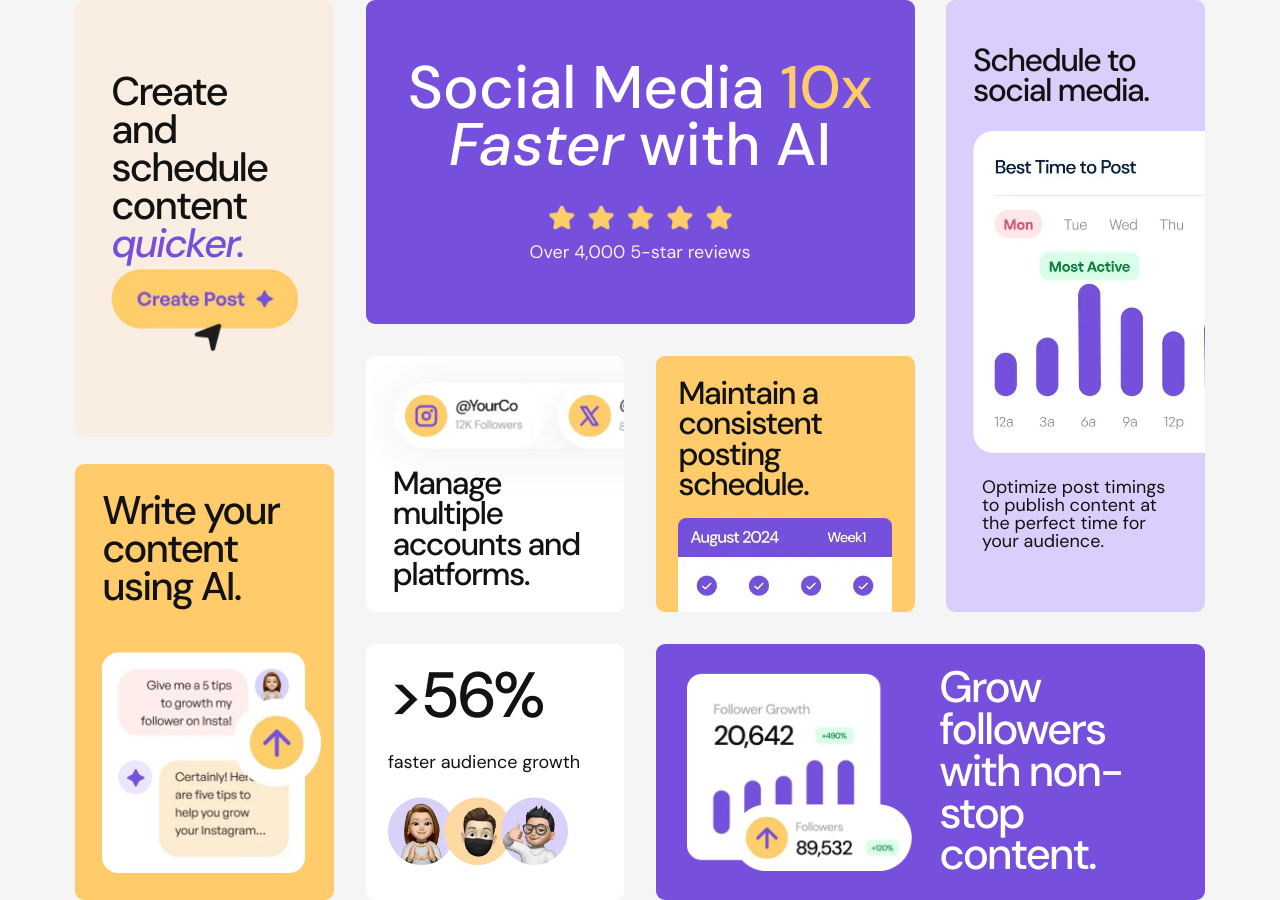
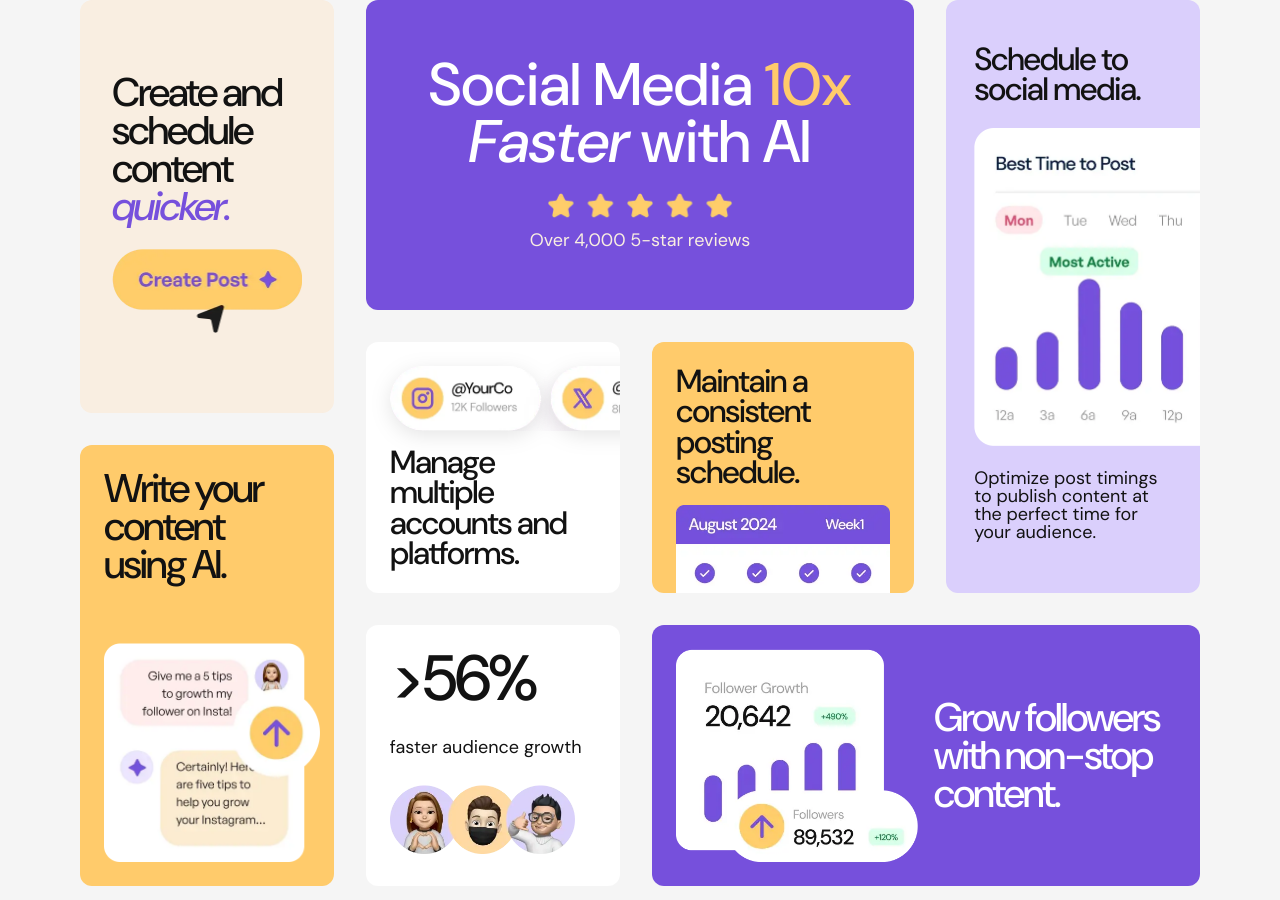
Before and after one commit to VendettaJoy/fem-bento-grid, a plain HTML site: page index.html in a window 1280 px wide. Drawn offline with Linux system fonts and the light colour scheme; a script that the page names is missing.

Commit message:
Refactor CSS
Refactored the CSS to make the code more legible and neater. Tweaked some values to match the design previews and removed the google fonts links to instead self-host the fonts.

```diff
--- a/index.html
+++ b/index.html
@@ -14,14 +14,9 @@
 
 		<title>Frontend Mentor | Bento Grid</title>
 
-        <!-- Google Fonts -->
-        <link rel="preconnect" href="https://fonts.googleapis.com">
-        <link rel="preconnect" href="https://fonts.gstatic.com" crossorigin>
-        <link href="https://fonts.googleapis.com/css2?family=DM+Sans:ital,opsz,wght@0,9..40,400..500;1,9..40,100..1000&display=swap" rel="stylesheet">
-
 		<!-- Stylesheets -->
-         <link rel="stylesheet" href="./reset.css">
-         <link rel="stylesheet" href="./style.css">
+		<link rel="stylesheet" href="./reset.css" />
+		<link rel="stylesheet" href="./style.css" />
 	</head>
 
 	<body>
@@ -29,57 +24,86 @@
 			<!-- BLOCK 1 -->
 			<div class="block block-1">
 				<h1>
-                    Social Media <span class="yellow-accent">10x</span> <span class="italic">Faster</span> with AI
+					Social Media <span class="yellow-accent">10x</span>
+					<span class="italic">Faster</span> with AI
 				</h1>
-                <img src="./assets/images/illustration-five-stars.webp" alt="">
+				<img
+					src="./assets/images/illustration-five-stars.webp"
+					alt=""
+				/>
 				<p>Over 4,000 5-star reviews</p>
 			</div>
 
 			<!-- BLOCK 2 -->
 			<div class="block block-2">
-                <img src="./assets/images/illustration-multiple-platforms.webp" alt="">
 				<h2>Manage multiple accounts and platforms.</h2>
+				<img
+					src="./assets/images/illustration-multiple-platforms.webp"
+					alt=""
+				/>
 			</div>
 
 			<!-- BLOCK 3 -->
 			<div class="block block-3">
 				<h2>Maintain a consistent posting schedule.</h2>
-                <img src="./assets/images/illustration-consistent-schedule.webp" alt="">
+				<img
+					src="./assets/images/illustration-consistent-schedule.webp"
+					alt=""
+				/>
 			</div>
 
 			<!-- BLOCK 4 -->
 			<div class="block block-4">
-                <h2>
-                    Schedule to social media.
-                </h2>
-                <img src="./assets/images/illustration-schedule-posts.webp" alt="">
-                <p>Optimize post timings to publish content at the perfect time for your audience.</p>
+				<h2>Schedule to social media.</h2>
+				<img
+					src="./assets/images/illustration-schedule-posts.webp"
+					alt=""
+				/>
+				<p>
+					Optimize post timings to publish content at the perfect time
+					for your audience.
+				</p>
 			</div>
 
 			<!-- BLOCK 5 -->
 			<div class="block block-5">
-                <img src="./assets/images/illustration-grow-followers.webp" alt="">
 				<h2>Grow followers with non-stop content.</h2>
+				<img
+					src="./assets/images/illustration-grow-followers.webp"
+					alt=""
+				/>
 			</div>
 
 			<!-- BLOCK 6 -->
 			<div class="block block-6">
 				<h2>>56%</h2>
 				<p>faster audience growth</p>
-                <img src="./assets/images/illustration-audience-growth.webp" alt="">
+				<img
+					src="./assets/images/illustration-audience-growth.webp"
+					alt=""
+				/>
 			</div>
 
 			<div class="mini-grid">
 				<!-- BLOCK 7 -->
 				<div class="block block-7">
-                    <h2>Create and schedule content <span class="italic purple-accent">quicker.</span></h2>
-                    <img src="./assets/images/illustration-create-post.webp" alt="">
+					<h2>
+						Create and schedule content
+						<span class="italic purple-accent">quicker.</span>
+					</h2>
+					<img
+						src="./assets/images/illustration-create-post.webp"
+						alt=""
+					/>
 				</div>
 
 				<!-- BLOCK 8 -->
 				<div class="block block-8">
 					<h2>Write your content using AI.</h2>
-                    <img src="./assets/images/illustration-ai-content.webp" alt="">
+					<img
+						src="./assets/images/illustration-ai-content.webp"
+						alt=""
+					/>
 				</div>
 			</div>
 		</main>
--- a/style.css
+++ b/style.css
@@ -1,3 +1,16 @@
+@font-face {
+    font-family: "DM Sans";
+    font-weight: 400 500;
+    src: url(/assets/fonts/DMSans-VariableFont_opsz\,wght.ttf);
+}
+
+@font-face {
+    font-family: "DM Sans";
+    font-weight: 400 500;
+    font-style: italic;
+    src: url(/assets/fonts/DMSans-Italic-VariableFont_opsz\,wght.ttf);
+}
+
 :root {
 	/* Colours */
 	--clr-purple-100: hsl(254, 88%, 90%);
@@ -10,13 +23,11 @@
 	--clr-black: hsl(0, 0%, 7%);
 
 	/* Typography */
-    --ff-base: "DM Sans", sans-serif;
+	--ff-base: "DM Sans", Arial, Helvetica, sans-serif;
 	--fs-base: 18px;
 	--fw-regular: 400;
 	--fw-bold: 500;
 }
-
-
 
 /* General Styles */
 body {
@@ -26,20 +37,19 @@ body {
 	color: var(--clr-black);
 	background-color: hsl(0, 0%, 96%);
 
-    display: flex;
-    min-height: 100vh;
-    justify-content: center;
-    align-items: flex-start;
+	display: grid;
+	height: 100vh;
 }
 
-h1, h2 {
+h1,
+h2 {
 	line-height: 0.95;
 }
 
 h1 {
 	font-size: clamp(2.75rem, 5vw, 3.75rem);
 	font-weight: var(--fw-bold);
-    margin-bottom: 0.5em;
+	margin-block-end: 1rem;
 }
 
 h2 {
@@ -48,7 +58,267 @@ h2 {
 	letter-spacing: -0.05em;
 }
 
+/* Main Styles */
+.container {
+	display: grid;
+	padding: 2rem 1rem;
+	max-width: 70rem;
+	gap: 2rem;
+}
 
+.block {
+	/* background-color: cadetblue; */
+	display: grid;
+	gap: 1rem;
+	border-radius: clamp(0.5rem, 5vw, 0.75rem);
+	overflow: clip;
+}
+
+/* Block 1 */
+.block-1 {
+	color: var(--clr-white);
+	background-color: var(--clr-purple-500);
+	padding: 2.25rem;
+	justify-items: center;
+	gap: 0.25em;
+
+	h1 {
+		text-align: center;
+	}
+
+	p {
+		color: var(--clr-yellow-100);
+	}
+
+	img {
+		width: 65%;
+	}
+}
+
+/* Block 2 */
+.block-2 {
+	background-color: var(--clr-white);
+	padding: 1rem;
+
+	img {
+		order: -1;
+		filter: drop-shadow(0 5px 10px rgba(0, 0, 0, 0.1));
+		border-radius: 10rem;
+	}
+}
+
+/* Block 3 */
+.block-3 {
+	background-color: var(--clr-yellow-500);
+	padding: 1rem;
+
+	h2 {
+		padding-inline-end: 5rem;
+	}
+
+	img {
+		width: 65%;
+		margin-bottom: -35px;
+	}
+}
+
+/* Block 4 */
+.block-4 {
+	background-color: var(--clr-purple-100);
+	padding: 1.75rem 1rem;
+	justify-items: center;
+
+	p {
+		text-align: center;
+		line-height: 1;
+		padding-inline: 0.5em;
+	}
+}
+
+/* Block 5 */
+.block-5 {
+	color: var(--clr-white);
+	background-color: var(--clr-purple-500);
+	padding: 1.25rem;
+	justify-items: center;
+	gap: 2rem;
+
+	h2 {
+		font-size: clamp(2rem, 5vw, 2.5rem);
+		text-align: center;
+		padding-inline: 2rem;
+	}
+
+	img {
+		order: -1;
+		width: 75%;
+	}
+}
+
+/* Block 6 */
+.block-6 {
+	background-color: var(--clr-white);
+	padding: 1.5rem;
+
+	h2 {
+		font-size: clamp(3rem, 5vw, 4rem);
+	}
+
+	img {
+		width: 55%;
+	}
+}
+
+/* Block 7 */
+.block-7 {
+	background-color: var(--clr-yellow-100);
+	padding: 1.5rem;
+
+	h2 {
+		font-size: clamp(2rem, 5vw, 2.5rem);
+	}
+
+	img {
+		width: 60%;
+	}
+}
+
+/* Block 8 */
+.block-8 {
+	background-color: var(--clr-yellow-500);
+	padding: 1.5rem;
+	gap: 1.5rem;
+
+	h2 {
+		font-size: clamp(2rem, 5vw, 2.5rem);
+	}
+
+	img {
+		width: 72.5%;
+	}
+}
+
+/* Media Queries */
+@media (min-width: 55rem) {
+	.container {
+		padding: 0;
+		justify-self: center;
+		align-self: center;
+		grid-template-columns: repeat(4, 1fr);
+		grid-template-areas:
+			"mini-grid block-1 block-1 block-4"
+			"mini-grid block-2 block-3 block-4"
+			"mini-grid block-6 block-5 block-5";
+	}
+
+	/* Block 1 */
+	.block-1 {
+		grid-area: block-1;
+		padding-block: 3.5rem;
+
+		img {
+			width: 40%;
+		}
+	}
+
+	/* Block 2 */
+	.block-2 {
+		grid-area: block-2;
+		padding: 1.5rem;
+
+		img {
+			max-width: 150%;
+		}
+	}
+
+	/* Block 3 */
+	.block-3 {
+		grid-area: block-3;
+		padding: 1.5rem;
+
+		img {
+			width: 100%;
+			margin-bottom: -100px;
+		}
+	}
+
+	/* Block 4 */
+	.block-4 {
+		grid-area: block-4;
+		padding: 2.75rem 1.75rem;
+		justify-items: left;
+
+		p {
+			text-align: left;
+			padding: 0;
+		}
+
+		img {
+			max-width: 180%;
+		}
+	}
+
+	/* Block 5 */
+	.block-5 {
+		grid-area: block-5;
+		grid-template-columns: repeat(2, 1fr);
+		align-items: center;
+		gap: 1rem;
+		padding: 1.5rem;
+
+		h2 {
+			text-align: left;
+			padding-inline: 0;
+		}
+
+		img {
+			width: 100%;
+		}
+	}
+
+	/* Block 6 */
+	.block-6 {
+		grid-area: block-6;
+		padding: 1.5rem;
+
+		img {
+			width: 90%;
+		}
+	}
+
+	.mini-grid {
+		grid-area: mini-grid;
+		display: grid;
+		gap: 2rem;
+		grid-template-rows: 1.45fr 1.55fr;
+		grid-template-areas:
+			"block-7"
+			"block-8";
+	}
+
+	/* Block 7 */
+	.block-7 {
+		grid-area: block-7;
+		padding-inline: 2rem;
+		gap: 1.5rem;
+		align-content: center;
+
+		img {
+			width: 100%;
+		}
+	}
+
+	/* Block 8 */
+	.block-8 {
+		grid-area: block-8;
+		align-content: space-between;
+
+		img {
+			max-width: 105%;
+			width: 105%;
+		}
+	}
+}
 
 /* Utility Classes */
 .italic {
@@ -62,315 +332,3 @@ h2 {
 .purple-accent {
 	color: var(--clr-purple-500);
 }
-
-
-
-/* Main Styles */
-.container {
-    margin: 1.75em 1em;
-    display: grid;
-    gap: 1.5em;
-}
-
-.mini-grid {
-    display: grid;
-    gap: 1.5em;
-}
-
-.block {
-    background-color: cadetblue;
-    border-radius: 0.5em;
-}
-
-
-/* Block 1 */
-.block-1 {
-    color: var(--clr-white);
-    background-color: var(--clr-purple-500);
-    padding: 2.25em;
-
-    display: grid;
-    justify-items: center;
-}
-
-.block-1 h1 {
-    text-align: center;
-}
-
-.block-1 p {
-    color: var(--clr-yellow-100);
-}
-
-.block-1 img {
-    width: 10.5em;
-    margin-bottom: 0.25em;
-}
-
-
-/* Block 2 */
-.block-2 {
-    background-color: var(--clr-white);
-    padding: 1em;
-
-    display: grid;
-    gap: 1.05em;
-}
-
-.block-2 img {
-    box-shadow: 0 2px 50px rgba(0,0,0,0.075);
-    border-radius: 10em;
-}
-
-
-/* Block 3 */
-.block-3 {
-    background-color: var(--clr-yellow-500);
-    padding: 1em 5em 0 1em;
-    height: 12.25em;
-    overflow: hidden;
-
-    display: grid;
-    gap: 1em;
-}
-
-.block-3 img {
-    width: 11.5em;
-}
-
-
-/* Block 4 */
-.block-4 {
-    background-color: var(--clr-purple-100);
-    padding: 1.75em 1em;
-
-    display: grid;
-    justify-items: center;
-    gap: 1.5em;
-}
-
-.block-4 p {
-    text-align: center;
-    line-height: 1;
-    padding: 0 0.5em;
-}
-
-
-/* Block 5 */
-.block-5 {
-    color: var(--clr-white);
-    background-color: var(--clr-purple-500);
-    padding: 1.25em 3.25em;
-
-    display: grid;
-    justify-items: center;
-    gap: 2em;
-}
-
-.block-5 h2 {
-    font-size: clamp(2rem, 5vw, 2.75rem);
-    text-align: center;
-}
-
-
-/* Block 6 */
-.block-6 {
-    background-color: var(--clr-white);
-    padding: 1em;
-
-    display: grid;
-    gap: 1em;
-}
-
-.block-6 h2 {
-    font-size: clamp(3rem, 5vw, 4rem);
-}
-
-.block-6 img {
-    width: 10em;
-}
-
-
-/* Block 7 */
-.block-7 {
-    background-color: var(--clr-yellow-100);
-    padding: 1.5em 1.5em;
-
-    display: grid;
-    gap: 1em;
-}
-
-.block-7 h2 {
-    font-size: clamp(2rem, 5vw, 2.5rem);
-}
-
-.block-7 img {
-    width: 10em;
-}
-
-
-/* Block 8 */
-.block-8 {
-    background-color: var(--clr-yellow-500);
-    padding: 1.5em 2em 1.5em 1.5em;
-
-    display: grid;
-    gap: 1em;
-}
-
-.block-8 h2 {
-    font-size: clamp(2rem, 5vw, 2.5rem);
-}
-
-.block-8 img {
-    width: 12em;
-}
-
-
-
-/* Media Queries */
-@media (min-width: 60em) {
-    body {
-        align-items: center;
-    }
-
-    .container {
-        margin: 0;
-        width: 62.75em;
-        height: 50em;
-        display: grid;
-        gap: 1.75em;
-        grid-template-columns: repeat(4, 1fr);
-        grid-template-rows: repeat(3, 1fr);
-        grid-template-areas:
-        "mini-grid block-1 block-1 block-4"
-        "mini-grid block-2 block-3 block-4"
-        "mini-grid block-6 block-5 block-5";
-    }
-
-
-    /* Block 1 */
-    .block-1 {
-        grid-area: block-1;
-        padding: 3.25em 2em;
-    }
-
-
-    /* Block 2 */
-    .block-2 {
-        grid-area: block-2;
-        padding: 1.5em 0 1.5em 1.5em;
-        height: 14.25em;
-        overflow: hidden;
-    }
-
-    .block-2 h2 {
-        padding-right: 3.5em;
-    }
-
-    .block-2 img {
-        min-width: 17.5em;
-    }
-
-
-    /* Block 3 */
-    .block-3 {
-        grid-area: block-3;
-        padding: 1.25em 1.25em 0 1.25em;
-        height: 14.25em;
-    }
-
-    .block-3 img {
-        width: 100%;
-    }
-
-
-    /* Block 4 */
-    .block-4 {
-        grid-area: block-4;
-        padding: 2.5em 0 2.5em 1.5em;
-        overflow: hidden;
-        gap: 0.5em;
-    }
-
-    .block-4 h2 {
-        padding-right: 4em;
-    }
-
-    .block-4 p {
-        text-align: left;
-        padding-right: 9em;
-    }
-
-    .block-4 img {
-        min-width: 20em;
-    }
-
-
-    /* Block 5 */
-    .block-5 {
-        grid-area: block-5;
-        grid-template-columns: repeat(2,1fr);
-        align-items: center;
-        gap: 1em;
-        padding: 1.25em;
-    }
-
-    .block-5 img {
-        width: 12.5em;
-    }
-
-    .block-5 h2 {
-        text-align: left;
-    }
-
-
-    /* Block 6 */
-    .block-6 {
-        grid-area: block-6;
-        gap: 0.5em;
-        padding: 1.25em;
-        height: 14.25em;
-    }
-
-
-    .mini-grid {
-        grid-area: mini-grid;
-        grid-template-columns: 1fr;
-        grid-template-rows: repeat(2,1fr);
-        grid-template-areas:
-        "block-7"
-        "block-8";
-    }
-
-
-    /* Block 7 */
-    .block-7 {
-        grid-area: block-7;
-        padding: 4em 2em;
-        gap: 0;
-    }
-
-    .block-7 img {
-        width: 100%;
-        justify-self: center;
-    }
-
-
-    /* Block 8 */
-    .block-8 {
-        grid-area: block-8;
-        display: flex;
-        flex-direction: column;
-        justify-content: space-between;
-        padding-right: 0;
-    }
-
-    .block-8 h2 {
-        padding-right: 1em;
-    }
-
-    .block-8 img {
-        width: 100%;
-        padding-right: 0.75em;
-    }
-}
```
Also changed, not shown: main.js (deleted). Lines whose indentation alone changed are shown as unchanged.
